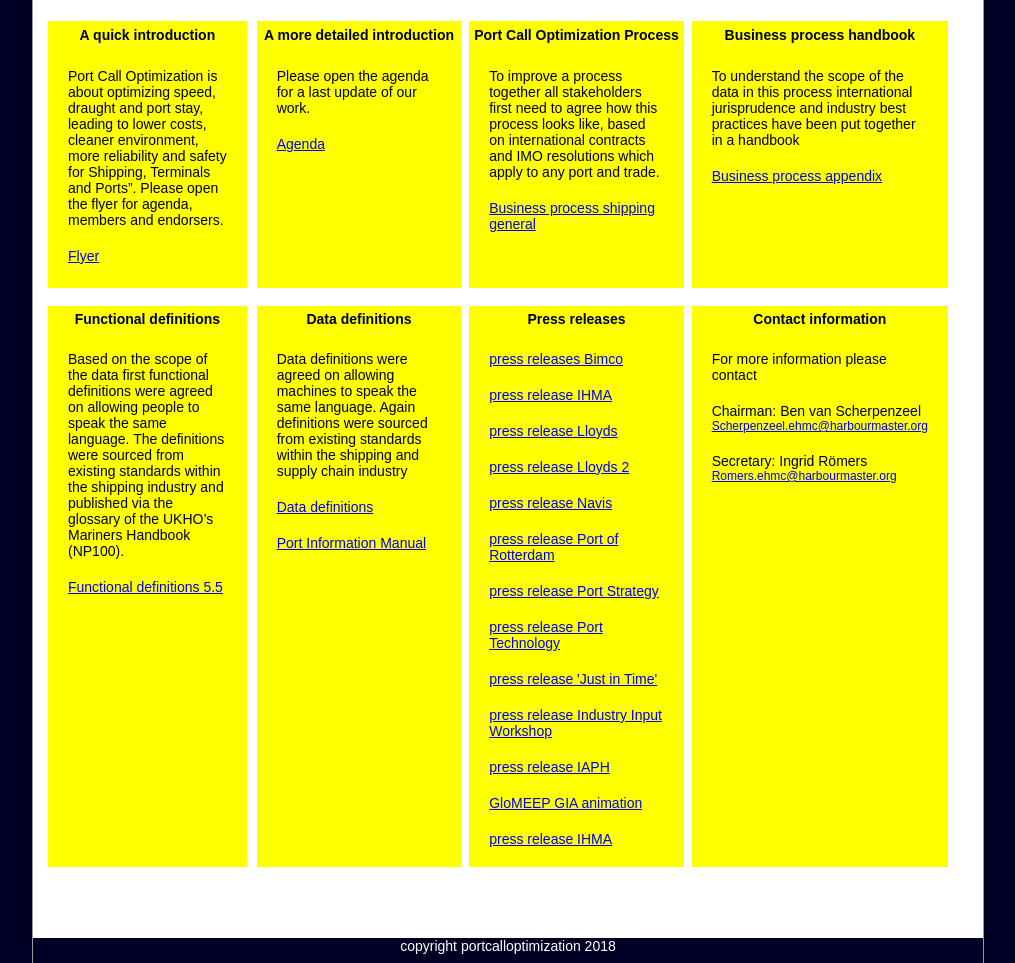
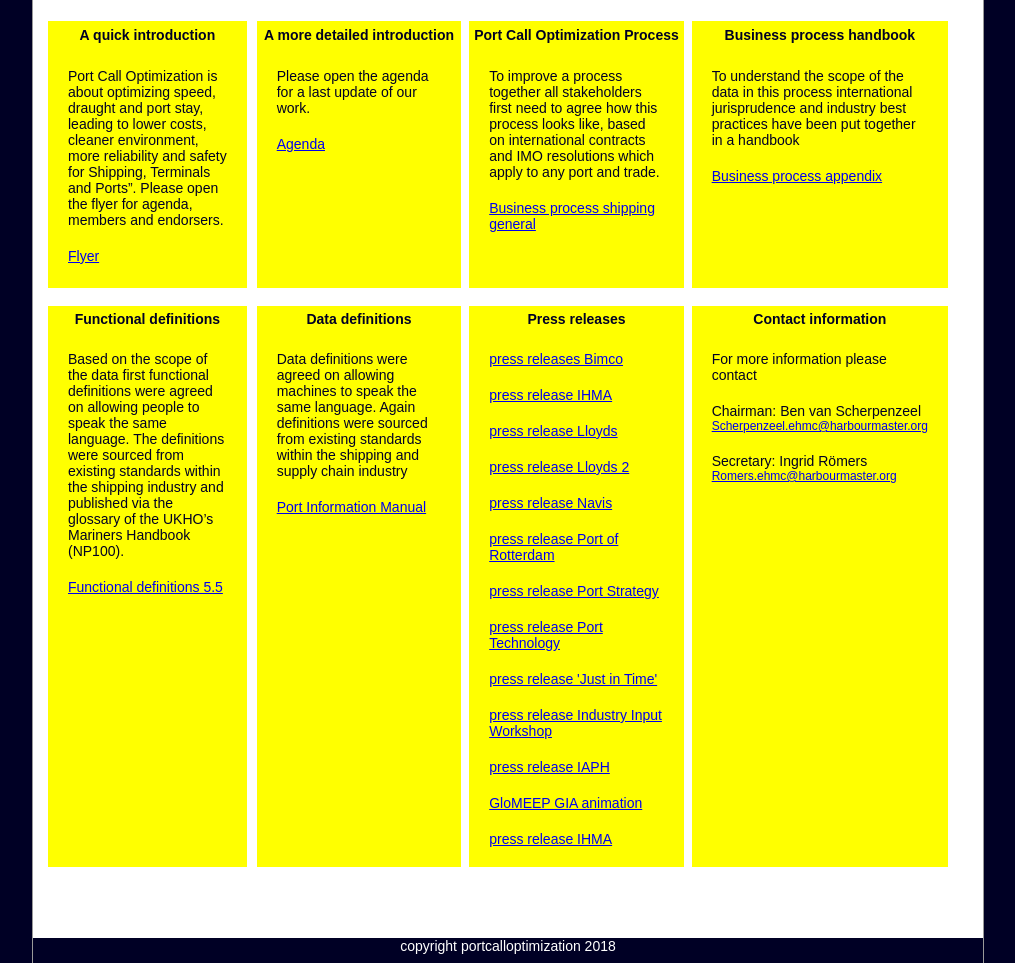
Before and after one commit to PortCallOptimisation/portcalloptimisation.github.io, a plain HTML site: page index.html in a window 1280 px wide. Shown: the part 656-1619 px from the top of the page, without its empty margins (132-1147 px from the left). Drawn offline with Linux system fonts and the light colour scheme.

Commit message:
Add files via upload

```diff
--- a/index.html
+++ b/index.html
@@ -104,8 +104,7 @@
         <p><a href="images/Functional definitions 5.5.pdf">Functional definitions 5.5</a></p></td>
         <td>&nbsp;</td>
         <td valign="top" bgcolor="#FFFF00"><p class="style6">Data definitions were agreed on allowing machines to speak the same language. Again definitions were sourced from existing standards within the shipping and supply chain industry</p>
-        <p class="style6"><a href="images/Data definitions - outcome Industry Input Workshop 260619.pdf">Data definitions</a></p>
-        <p class="style6"><a href="images/Port Information Manual 1.4.4 - final (2).pdf">Port Information Manual</a></p>
+        <p class="style6"><a href="images/Port Information Manual 1.4.5 (4).pdf">Port Information Manual </a></p>
         <p class="style6">&nbsp;</p>
         </td>
         <td>&nbsp;</td>
```
